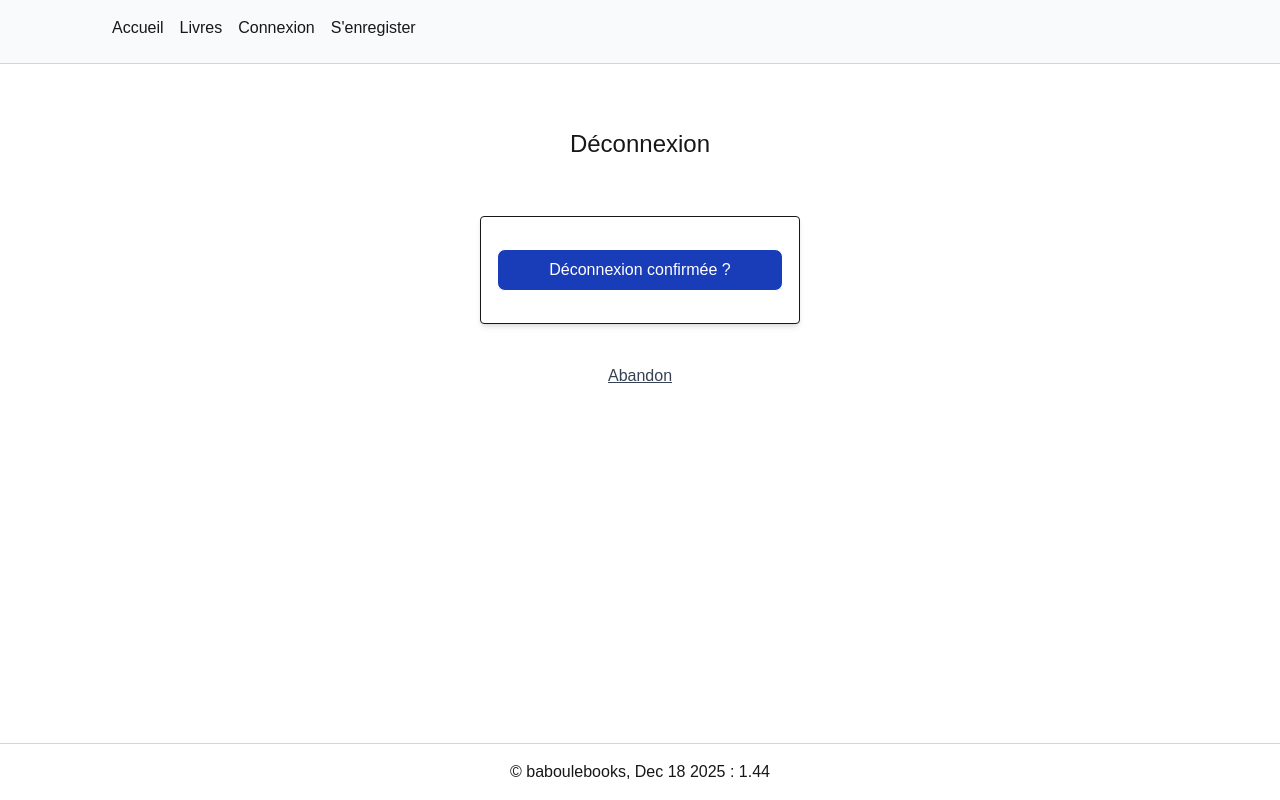
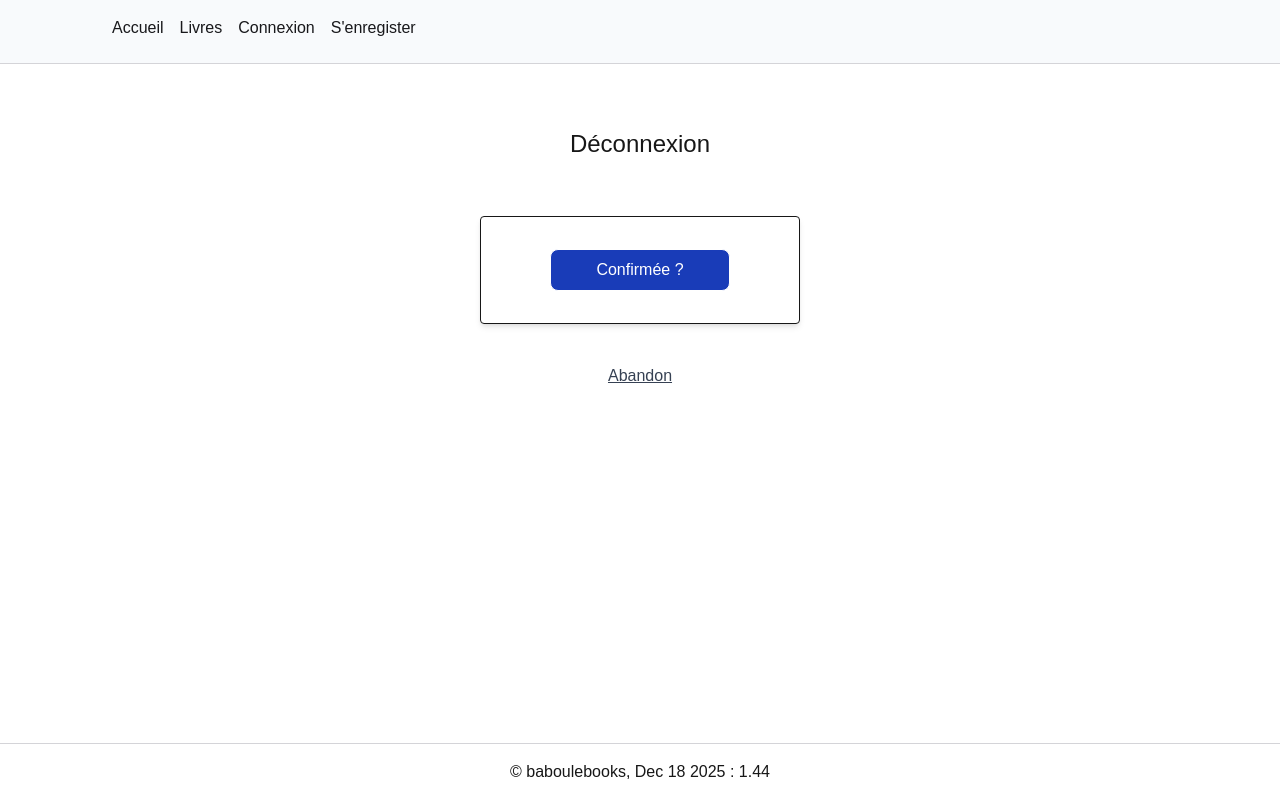
Before and after one commit to yves40/baboulebooksweb, a Next.js app in the folder babweb/: page /logout in a window 1280 px wide. Built offline with nearby package versions, Linux system fonts and the light colour scheme.

Commit message:
Some UI details modified

```diff
--- a/babweb/src/app/(auth)/login/page.jsx
+++ b/babweb/src/app/(auth)/login/page.jsx
@@ -52,11 +52,11 @@ export default function page() {
     }
     if(validInput.email && validInput.password) {
         submitButton.current.disabled = false;
-        submitButton.current.className = "w-full bg-blue-800 text-white my-4 rounded-lg border p-2";
+        submitButton.current.className = "w-[180px] bg-blue-800 text-white my-4 rounded-lg border p-2";
     }
     else {
         submitButton.current.disabled = true;
-        submitButton.current.className = "w-full bg-blue-200 text-white my-4 rounded-lg border p-2";
+        submitButton.current.className = "w-[180px] bg-blue-200 text-white my-4 rounded-lg border p-2";
     }
   }
 
@@ -109,10 +109,12 @@ export default function page() {
         <form onSubmit={handleSubmit}>
             <InputEmail componentid="mail" label="Email" placeholder="false" parentHandler={setEmail} ></InputEmail>
             <InputPassword componentid="password" label="Mot de passe" placeholder="false" parentHandler={setPassword}></InputPassword>
-            <button className='w-full bg-blue-200 hover:bg-blue-800
-              text-white mt-6 rounded-lg border p-4' ref={submitButton}>
-              Connexion
-            </button>
+            <div className="text-center">
+              <button className='w-[180px] bg-blue-200 hover:bg-blue-800
+                text-white mt-6 rounded-lg border p-4' ref={submitButton}>
+                Connexion
+              </button>
+            </div>
         </form>
         <p ref={feedback} hidden className='mb-2 text-red-600'>Message</p>
       </div>
--- a/babweb/src/app/(auth)/logout/page.jsx
+++ b/babweb/src/app/(auth)/logout/page.jsx
@@ -41,9 +41,12 @@ export default function page() {
       <div className='w-7/8 md:w-1/3 border rounded shadow-md background-slate-900 text-left mx-auto
           m-4 p-4'>
         <form onSubmit={handleLogout}>
-            <button className='w-full bg-blue-800 text-white my-4 rounded-lg border p-2'>
-              Déconnexion confirmée ?
-            </button>
+            <div className="text-center">
+              <button className='w-[180px] bg-blue-800 text-white my-4 rounded-lg border p-2'>
+                Confirmée ?
+              </button>
+            </div>
+
         </form>
       </div>
       <Link href={"/"} className=' mt-6 text-gray-700 underline'>Abandon</Link>
```
